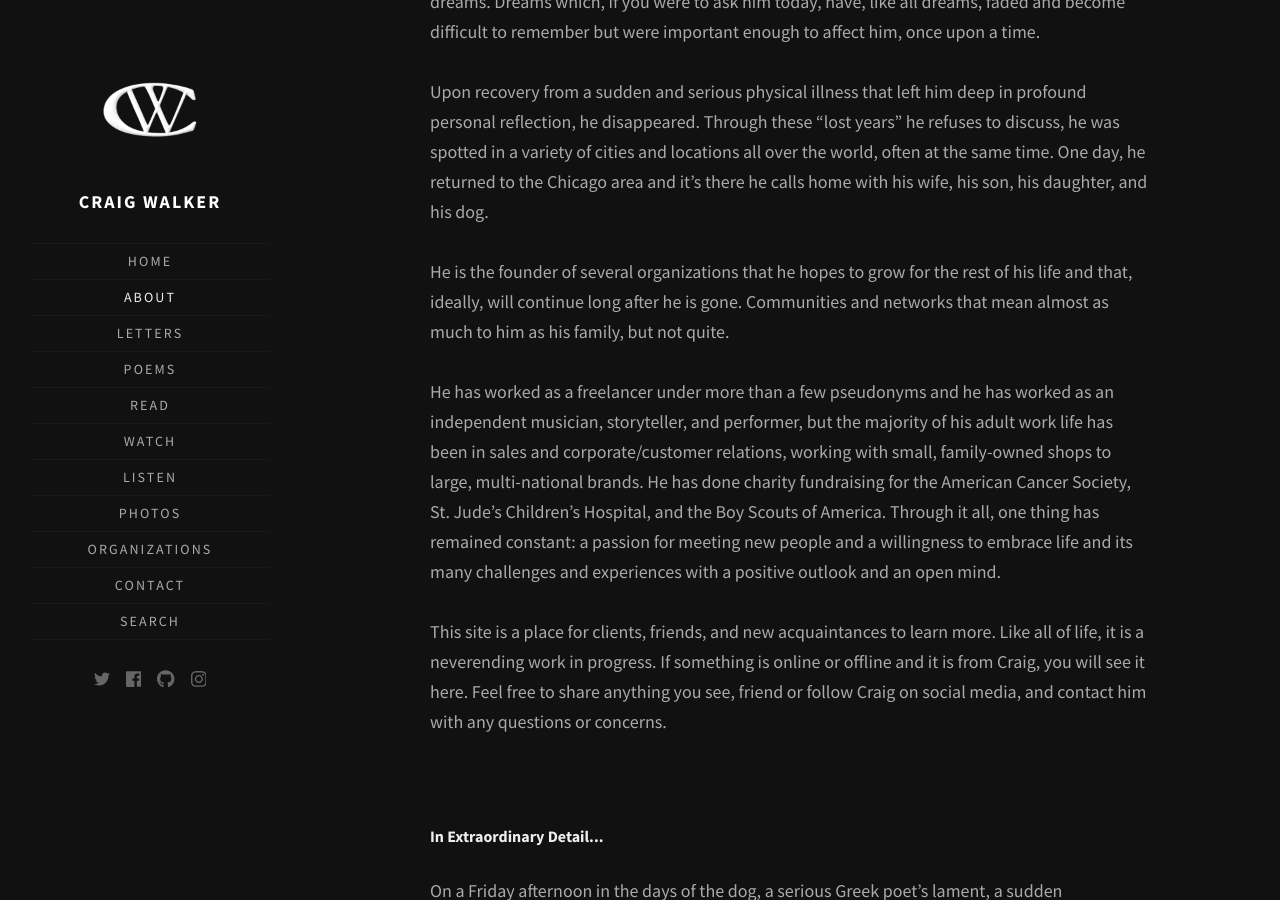
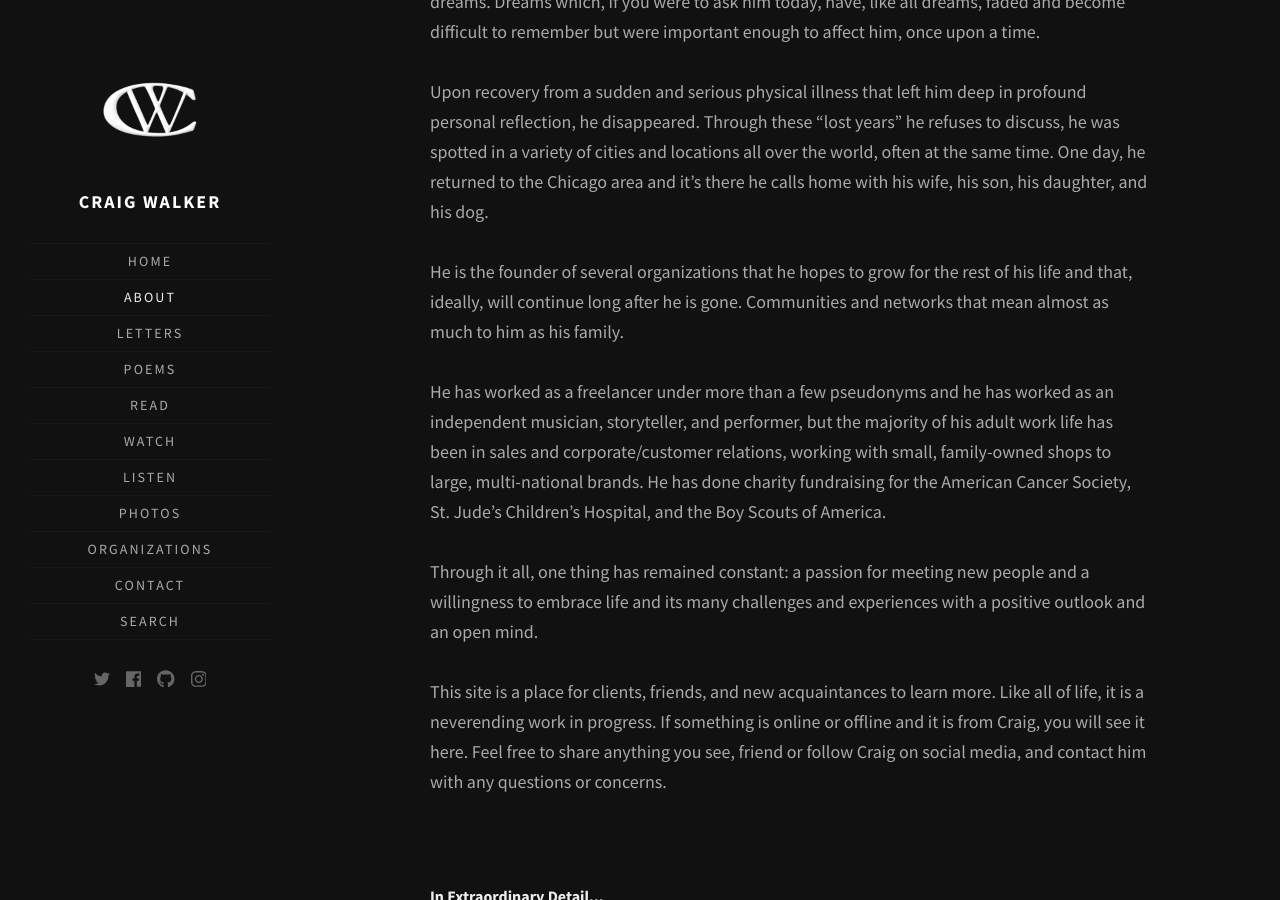
Before and after one commit to walkercraig/walkercraig, a Jekyll site: the page built from about.html, in a window 1280 px wide and 900 px high, scrolled down 870 px. Built offline with Jekyll 4.4.1, drawn with Linux system fonts in a browser that asks for light colours; some web fonts are replaced.

Commit message:
Update about.html

```diff
--- a/about.html
+++ b/about.html
@@ -24,7 +24,9 @@ title: About
 
     <p>Upon recovery from a sudden and serious physical illness that left him deep in profound personal reflection, he disappeared. Through these “lost years” he refuses to discuss, he was spotted in a variety of cities and locations all over the world, often at the same time. One day, he returned to the Chicago area and it’s there he calls home with his wife, his son, his daughter, and his dog.</p>
 
-    <p>He is the founder of several organizations that he hopes to grow for the rest of his life and that, ideally, will continue long after he is gone. Communities and networks that mean almost as much to him as his family, but not quite.</p> He has worked as a freelancer under more than a few pseudonyms and he has worked as an independent musician, storyteller, and performer, but the majority of his adult work life has been in sales and corporate/customer relations, working with small, family-owned shops to large, multi-national brands. He has done charity fundraising for the American Cancer Society, St. Jude’s Children’s Hospital, and the Boy Scouts of America. Through it all, one thing has remained constant: a passion for meeting new people and a willingness to embrace life and its many challenges and experiences with a positive outlook and an open mind.</p>
+    <p>He is the founder of several organizations that he hopes to grow for the rest of his life and that, ideally, will continue long after he is gone. Communities and networks that mean almost as much to him as his family.</p> He has worked as a freelancer under more than a few pseudonyms and he has worked as an independent musician, storyteller, and performer, but the majority of his adult work life has been in sales and corporate/customer relations, working with small, family-owned shops to large, multi-national brands. He has done charity fundraising for the American Cancer Society, St. Jude’s Children’s Hospital, and the Boy Scouts of America.</p>
+
+    <p>Through it all, one thing has remained constant: a passion for meeting new people and a willingness to embrace life and its many challenges and experiences with a positive outlook and an open mind.</p>
 
     <p>This site is a place for clients, friends, and new acquaintances to learn more. Like all of life, it is a neverending work in progress. If something is online or offline and it is from Craig, you will see it here. Feel free to share anything you see, friend or follow Craig on social media, and contact him with any questions or concerns.</p>
     <br/>
```
